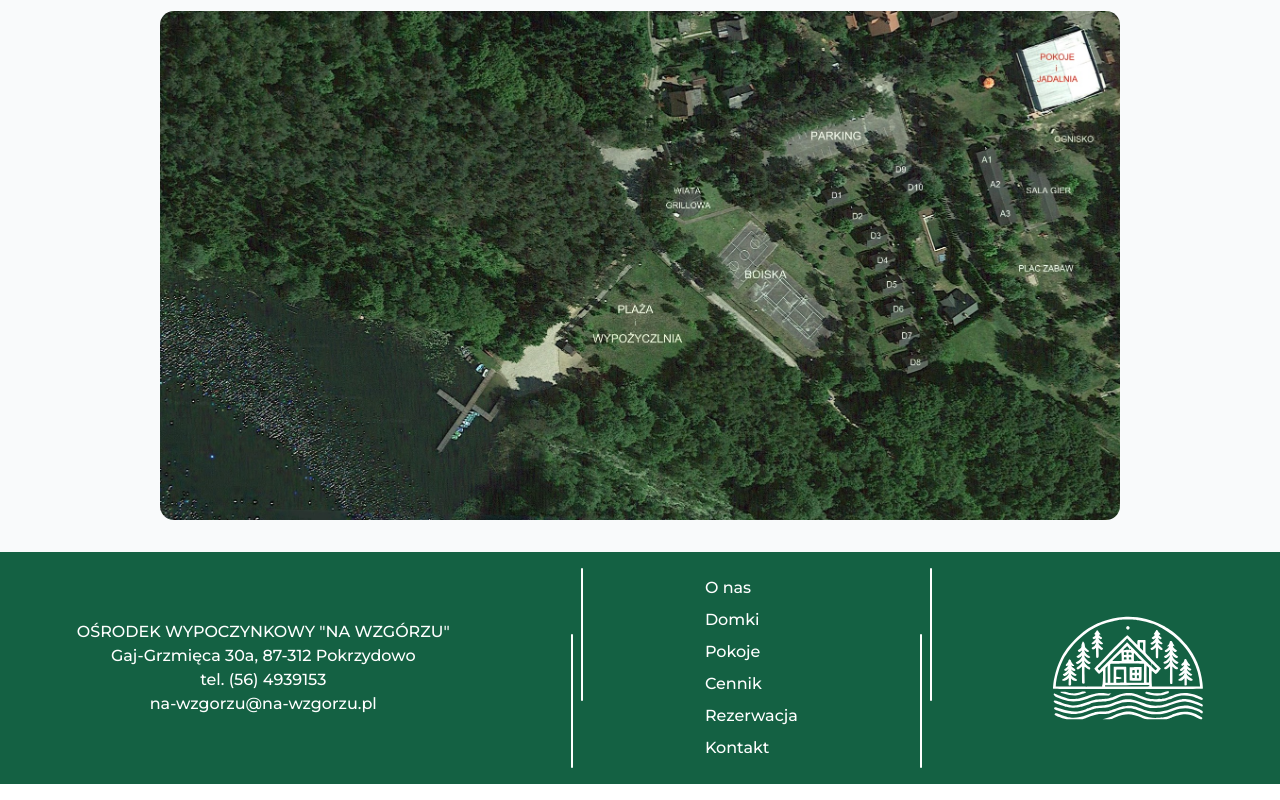
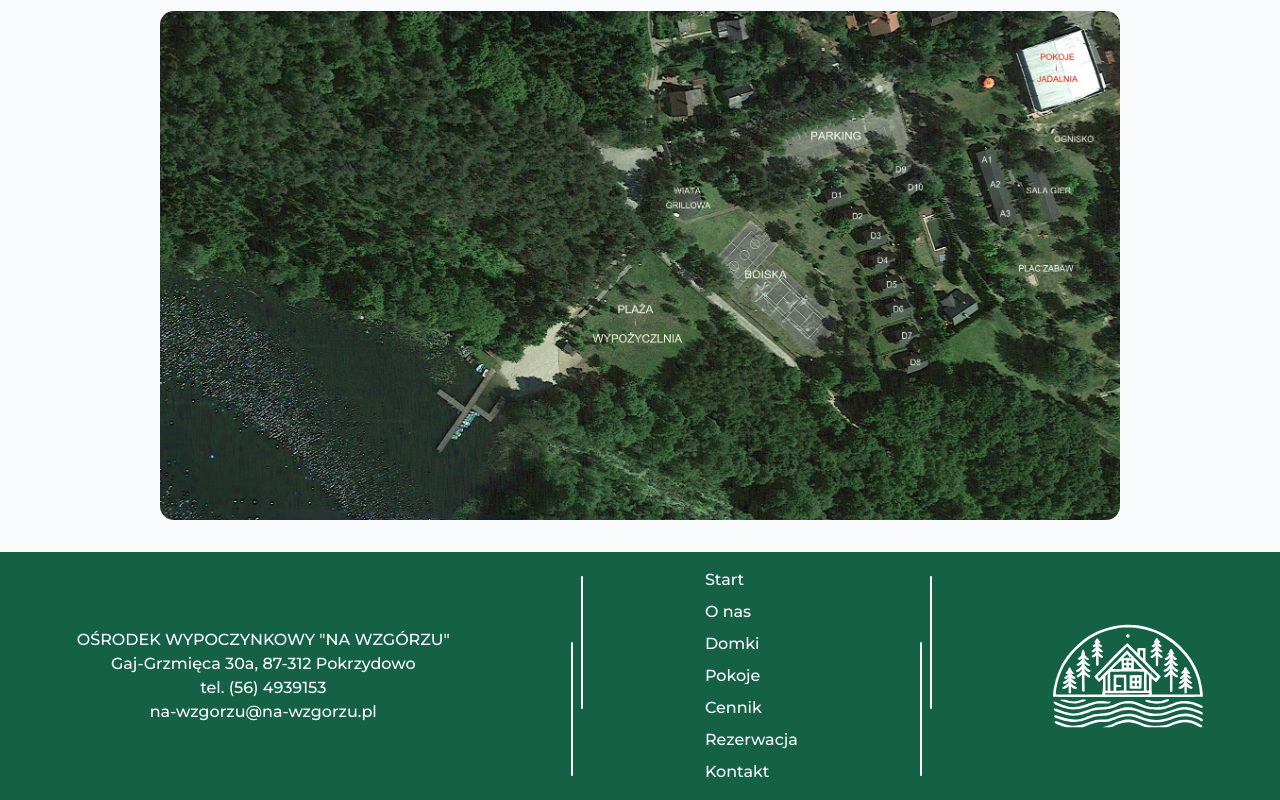
Before and after one commit to na-wzgorzu/landing, a Next.js app: page /domki in a window 1280 px wide. Shown: the part 1550-2350 px from the top of the page. Built offline with nearby package versions, Linux system fonts and the light colour scheme.

Commit message:
fix: add missing 'Start' link to Footer component

```diff
--- a/src/components/Footer.tsx
+++ b/src/components/Footer.tsx
@@ -22,6 +22,7 @@ export const Footer = () => {
       </div>
 
       <div className="flex flex-col gap-2">
+        <Link href="/">Start</Link>
         <Link href="/o-nas">O nas</Link>
         <Link href="/domki">Domki</Link>
         <Link href="/pokoje">Pokoje</Link>
--- a/src/components/Navigation/MobileNav.tsx
+++ b/src/components/Navigation/MobileNav.tsx
@@ -21,7 +21,7 @@ export const MobileNav = () => {
         </Button>
       </SheetTrigger>
 
-      <SheetContent side="right" className="pl-4">
+      <SheetContent side="right" className="pl-4 pt-10">
         <Link href="/" className="mr-6 hidden lg:flex z-10" prefetch={false}>
           <Logo className="text-white size-20" />
         </Link>
```
